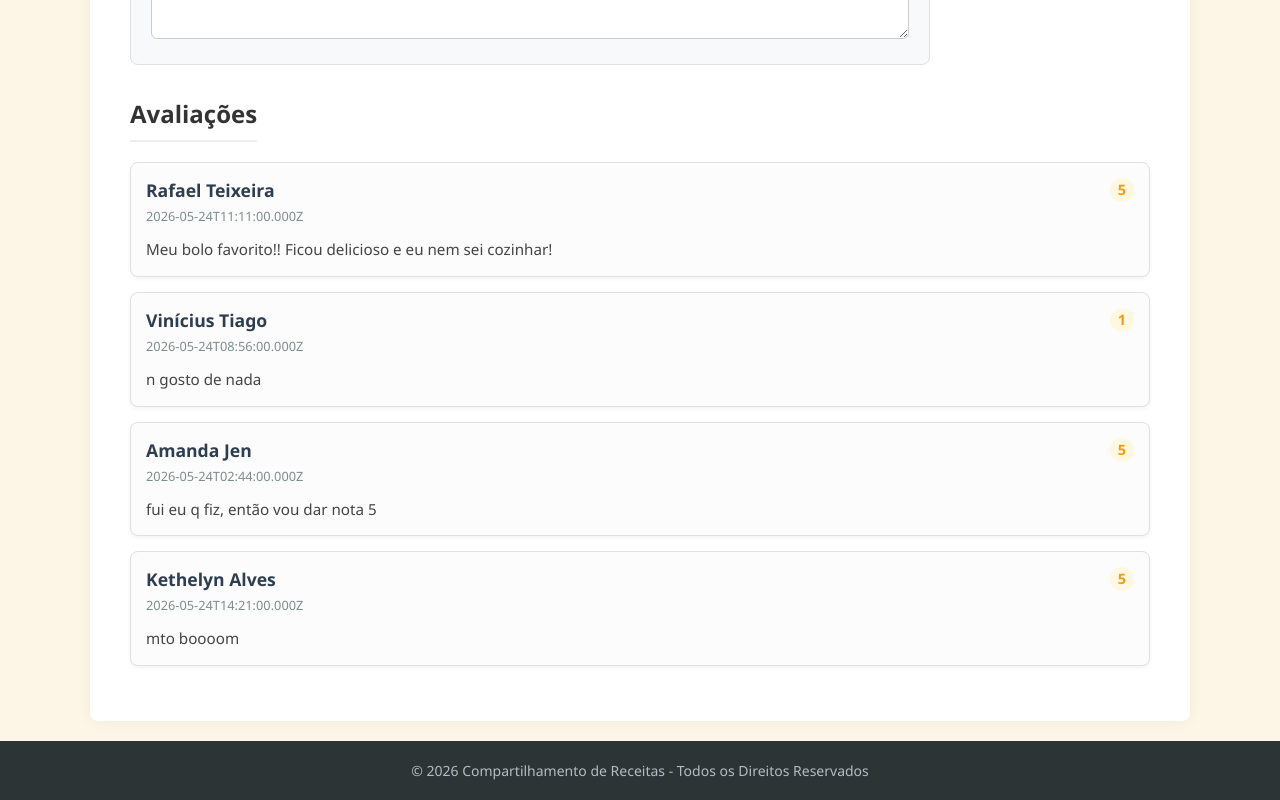
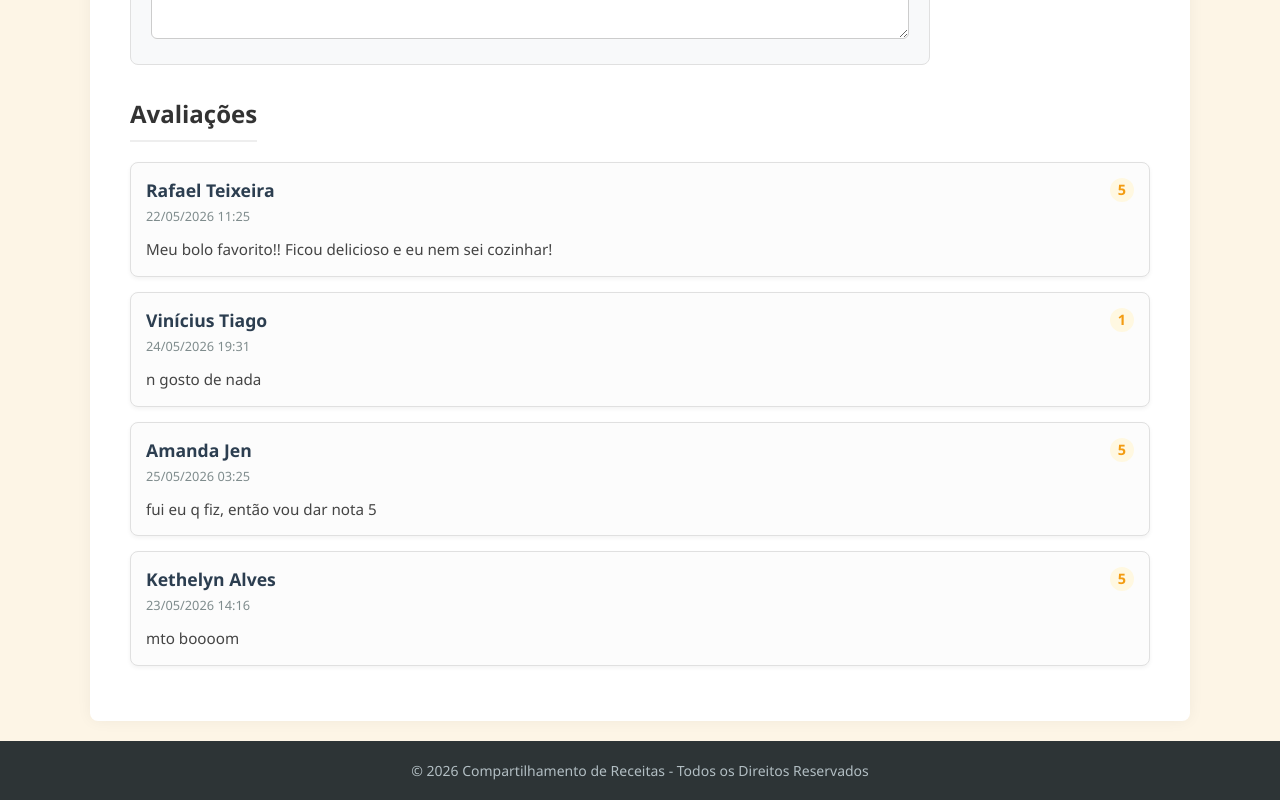
Before and after one commit to rafaeltpaulino/projeto-final-SPODWE2, a React (Create React App) app in the folder tudodebom/: page /receitas/1 in a window 1280 px wide. Shown: the part 1404-2204 px from the top of the page. Built offline with nearby package versions, Linux system fonts and the light colour scheme.

Commit message:
Refatorações e término da implementação da funcionalidade de editar avaliação.

```diff
--- a/tudodebom/package.json
+++ b/tudodebom/package.json
@@ -11,6 +11,7 @@
     "@testing-library/react": "^16.3.2",
     "@testing-library/user-event": "^13.5.0",
     "axios": "^1.16.1",
+    "date-fns": "^4.3.0",
     "react": "^19.2.5",
     "react-date-object": "^2.1.9",
     "react-dom": "^19.2.5",
--- a/tudodebom/public/api/avaliacoes.json
+++ b/tudodebom/public/api/avaliacoes.json
@@ -6,7 +6,7 @@
         "nome_usuario": "Rafael Teixeira",
         "nota": 5,
         "comentario": "Meu bolo favorito!! Ficou delicioso e eu nem sei cozinhar!",
-        "data_avaliacao": "2026-05-24T11:11:00.000Z"
+        "data_avaliacao": "22/05/2026 11:25"
     },
     {
         "id": 2,
@@ -15,7 +15,7 @@
         "nome_usuario": "Vinícius Tiago",
         "nota": 1,
         "comentario": "n gosto de nada",
-        "data_avaliacao": "2026-05-24T08:56:00.000Z"
+        "data_avaliacao": "24/05/2026 19:31"
     },
     {
         "id": 3,
@@ -24,7 +24,7 @@
         "nome_usuario": "Amanda Jen",
         "nota": 5,
         "comentario": "fui eu q fiz, então vou dar nota 5",
-        "data_avaliacao": "2026-05-24T02:44:00.000Z"
+        "data_avaliacao": "25/05/2026 03:25"
     },
     {
         "id": 4,
@@ -33,6 +33,6 @@
         "nome_usuario": "Kethelyn Alves",
         "nota": 5,
         "comentario": "mto boooom",
-        "data_avaliacao": "2026-05-24T14:21:00.000Z"
+        "data_avaliacao": "23/05/2026 14:16"
     }
 ]
--- a/tudodebom/src/App.js
+++ b/tudodebom/src/App.js
@@ -14,6 +14,7 @@ import Categorias from "./components/Categorias"
 import BuscaCategoria from "./components/BuscaCategoria";
 import ReceitaCompleta from "./components/ReceitaCompleta";
 import BuscaReceita from "./components/BuscaReceita";
+import { format } from 'date-fns';
 
 class App extends Component {
   state = {
@@ -39,7 +40,7 @@ class App extends Component {
       this.setState({ receitas });
       this.setState({ usuarios });
       this.setState({ categorias });
-      this.setState({avaliacoes});
+      this.setState({ avaliacoes });
     } catch (error) {
       console.log(error);
       document.querySelectorAll('.principal')[0].insertAdjacentHTML(
@@ -53,7 +54,7 @@ class App extends Component {
 
   handleAdicionarReceita = (receita) => {
     this.currentReceitaId++;
-    const receitas = [...this.state.receitas, {...receita, id: this.currentReceitaId}];
+    const receitas = [...this.state.receitas, { ...receita, id: this.currentReceitaId }];
     this.setState({ receitas });
   };
 
@@ -61,52 +62,52 @@ class App extends Component {
     const receitas = this.state.receitas.map((r) =>
       r.id === receita.id ? receita : r
     );
-    this.setState({receitas});
+    this.setState({ receitas });
   };
 
   handleExcluirReceita = (receitaId) => {
-    if (window.confirm('Deseja realmente excluir essa receita?')){
+    if (window.confirm('Deseja realmente excluir essa receita?')) {
       const receitas = this.state.receitas.filter((r) => r.id !== receitaId);
-      this.setState({receitas});
+      this.setState({ receitas });
     }
   };
 
   handleAdicionarUsuario = (usuario) => {
     this.currentUsuarioId++;
-    const usuarios = [...this.state.usuarios, {...usuario, id: this.currentUsuarioId}];
-    this.setState({usuarios});
+    const usuarios = [...this.state.usuarios, { ...usuario, id: this.currentUsuarioId }];
+    this.setState({ usuarios });
   };
 
   handleEditarUsuario = (usuario) => {
     const usuarios = this.state.usuarios.map((u) =>
       u.id === usuario.id ? usuario : u
     );
-    this.setState({usuarios});
+    this.setState({ usuarios });
   };
 
   handleExcluirUsuario = (usuarioId) => {
-    if(window.confirm('Deseja realmente excluir esse usuário?')){
+    if (window.confirm('Deseja realmente excluir esse usuário?')) {
       const usuarios = this.state.usuarios.filter((u) => u.id !== usuarioId);
-      this.setState({usuarios});
+      this.setState({ usuarios });
     }
   };
 
   handleAdicionarCategoria = (categoria) => {
     this.currentCategoriaId++;
-    const categorias = [...this.state.categorias, {...categoria, id: this.currentCategoriaId}];
-    this.setState({categorias});
+    const categorias = [...this.state.categorias, { ...categoria, id: this.currentCategoriaId }];
+    this.setState({ categorias });
   };
 
   handleEditarCategoria = (categoria) => {
     const categorias = this.state.categorias.map((c) =>
       c.id === categoria.id ? categoria : c
     );
-    this.setState({categorias});
+    this.setState({ categorias });
   };
 
   handleExcluirCategoria = (categoriaId) => {
     const categorias = this.state.categorias.filter((c) => c.id !== categoriaId);
-    this.setState({categorias});
+    this.setState({ categorias });
   };
 
   handleLogin = (email, senha) => {
@@ -116,11 +117,11 @@ class App extends Component {
 
     if(usuario) {
       sessionStorage.setItem('usuarioId', usuario.id);
-      this.setState({logado: true});
+      this.setState({ logado: true });
 
       return true;
     } else {
-      this.setState({logado: false});
+      this.setState({ logado: false });
 
       return false;
     }
@@ -129,8 +130,8 @@ class App extends Component {
   handleNovaAvaliacao = (idReceita, idUsuario, nota, comentario) => {
     const receita = this.state.receitas.find((r) => r.id === idReceita);
     const usuario = this.state.usuarios.find((u) => u.id === idUsuario);
-
-    const data = Date.now();
+    const data = new Date();
+    const dataFormatada = format(data, "dd/MM/yyyy HH:mm");
     this.currentAvaliacaoId++;
     const avaliacao = {
       id: this.currentAvaliacaoId,
@@ -139,19 +140,44 @@ class App extends Component {
       nome_usuario: usuario.nome,
       nota: nota,
       comentario: comentario,
-      data_avaliacao: data
+      data_avaliacao: dataFormatada
     };
 
     const qtdAvaliacoes = receita.quantidade_avaliacoes;
     const somatorioNotas = receita.nota_media * qtdAvaliacoes;
     const novaMedia = (somatorioNotas + nota) / (qtdAvaliacoes + 1);
-    const receitaAtualizada = {...receita, nota_media: novaMedia, quantidade_avaliacoes: qtdAvaliacoes + 1};
+    const receitaAtualizada = { ...receita, nota_media: novaMedia, quantidade_avaliacoes: qtdAvaliacoes + 1 };
 
     this.handleEditarReceita(receitaAtualizada);
 
+    console.log(this.state.receitas);
+    console.log(avaliacao);
+
     const avaliacoes = [...this.state.avaliacoes, avaliacao];
 
-    this.setState({avaliacoes});
+    this.setState({ avaliacoes });
+  };
+
+  handleEditarAvaliacao = (idReceita, avaliacao, novaNota, novoComentario) => {
+    const receita = this.state.receitas.find((r) => r.id === idReceita);
+    const data = new Date();
+    const dataFormatada = format(data, "dd/MM/yyyy HH:mm");
+    const avaliacaoAtualizada = { ...avaliacao, nota: novaNota, comentario: novoComentario, data_avaliacao: dataFormatada};
+    const avaliacoes = this.state.avaliacoes.map((a) =>
+      a.id === avaliacaoAtualizada.id ? avaliacaoAtualizada : a
+    );
+
+    this.setState({ avaliacoes });
+
+    if (novaNota !== avaliacao.nota) {
+      const diferencaNota = novaNota - avaliacao.nota;
+      const qtdAvaliacoes = receita.quantidade_avaliacoes;
+      const somatorioNotas = receita.nota_media * qtdAvaliacoes;
+      const novaMedia = (somatorioNotas + diferencaNota) / qtdAvaliacoes;
+      const receitaAtualizada = { ...receita, nota_media: novaMedia };
+
+      this.handleEditarReceita(receitaAtualizada);
+    }
   };
 
   render() {
@@ -168,11 +194,12 @@ class App extends Component {
             element={<BuscaReceita receitas={this.state.receitas}
               avaliacoes={this.state.avaliacoes}
               logado={this.state.logado}
-                                   handleNovaAvaliacao={this.handleNovaAvaliacao} />}
+              handleNovaAvaliacao={this.handleNovaAvaliacao}
+              handleEditarAvaliacao={this.handleEditarAvaliacao} />}
           />
           <Route
             path="/categorias"
-            element={<Categorias categorias={this.state.categorias}/>}
+            element={<Categorias categorias={this.state.categorias} />}
           />
           <Route
             path="/tabela_receitas"
--- a/tudodebom/src/components/Avaliacao.js
+++ b/tudodebom/src/components/Avaliacao.js
@@ -1,15 +1,39 @@
 import React, { useEffect, useState } from 'react';
-import {Link} from 'react-router-dom';
+import { Link } from 'react-router-dom';
 
 const Avaliacao = (props) => {
-    const [nota, setNota] = useState(null);
+    const [nota, setNota] = useState('');
     const [comentario, setComentario] = useState('');
+    const [edicao, setEdicao] = useState(false);
+
+    useEffect(() => {
+        console.log(nota);
+        console.log(props.possuiAvaliacao);
+    }, [nota]);
+
+    useEffect(() => {
+        console.log(comentario);
+    }, [comentario]);
+
+    useEffect(() => {
+        if(props.possuiAvaliacao) {
+            setNota(props.possuiAvaliacao.nota);
+            setComentario(props.possuiAvaliacao.comentario);
+        }
+    }, [edicao]);
 
     const handleAvaliacaoForm = (e) => {
         e.preventDefault();
         const usuarioId = sessionStorage.getItem('usuarioId');
 
-        props.handleNovaAvaliacao(props.idReceita, Number(usuarioId), Number(nota), comentario);
+        if(!props.possuiAvaliacao) {
+            props.handleNovaAvaliacao(props.idReceita, Number(usuarioId), Number(nota), comentario);
+            alert('Avaliação enviada com sucesso!');
+        } else {
+            props.handleEditarAvaliacao(props.idReceita, props.possuiAvaliacao, nota, comentario);
+            alert('Avaliação editada com sucesso!');
+            setEdicao(false);
+        }
     };
 
     return (
@@ -25,9 +49,9 @@ const Avaliacao = (props) => {
                         </div>
 
                         <div className="grupo-form comentario-form">
-                        <label htmlFor="comentarioReceita">Comentário</label>
-                            <Link to='/login' style={{textDecoration: 'underline'}}>
-                                <textarea id="comentarioReceita" rows="3" value='Entre para avaliar a receita.' style={{cursor: 'pointer'}} readOnly />
+                            <label htmlFor="comentarioReceita">Comentário</label>
+                            <Link to='/login' style={{ textDecoration: 'underline' }}>
+                                <textarea id="comentarioReceita" rows="3" value='Entre para avaliar a receita.' style={{ cursor: 'pointer' }} readOnly />
                             </Link>
                         </div>
                     </form>
@@ -57,17 +81,26 @@ const Avaliacao = (props) => {
                     <form onSubmit={handleAvaliacaoForm}>
                         <div className="grupo-form">
                             <label htmlFor="notaReceita">Nota (1 a 5)</label>
-                            <input type="number" id="notaReceita" min="1" max="5" placeholder="5" value={props.possuiAvaliacao.nota} required onChange={(e) => setNota(e.target.value)} />
+                            <input type="number" id="notaReceita" min="1" max="5" placeholder="5" value={!edicao ? props.possuiAvaliacao.nota : nota} required onChange={(e) => setNota(e.target.value)} disabled={edicao ? false : true} />
                         </div>
 
                         <div className="grupo-form comentario-form">
                             <label htmlFor="comentarioReceita">Comentário</label>
-                            <textarea id="comentarioReceita" rows="3" placeholder="O que você achou desta receita?" value={props.possuiAvaliacao.comentario} required onChange={(e) => setComentario(e.target.value)} />
+                            <textarea id="comentarioReceita" rows="3" placeholder="O que você achou desta receita?" value={!edicao ? props.possuiAvaliacao.comentario : comentario} required onChange={(e) => setComentario(e.target.value)} disabled={edicao ? false : true} />
                         </div>
 
-                        <button type="submit" className="btn-enviar-avaliacao">
+                        {!edicao ? (<button type="button" className="btn-enviar-avaliacao" onClick={() => setEdicao(true)}>
                             Editar Avaliação
-                        </button>
+                        </button>) : (
+                            <>
+                                <button type="submit" className="btn-enviar-avaliacao">
+                                    Enviar Avaliação
+                                </button>
+                                <button type="button" className="btn-enviar-avaliacao" onClick={() => setEdicao(false)}>
+                                    Cancelar
+                                </button>
+                            </>
+                        )}
                     </form>
                 </div>
             )}
--- a/tudodebom/src/components/BuscaReceita.js
+++ b/tudodebom/src/components/BuscaReceita.js
@@ -7,7 +7,11 @@ const BuscaReceita = (props) => {
     const {receitaId} = useParams();
     const receita = props.receitas.find((receita) => receita.id === Number(receitaId));
 
-    return receita ? <ReceitaCompleta receita={receita} avaliacoes={props.avaliacoes} logado={props.logado} handleNovaAvaliacao={props.handleNovaAvaliacao} /> : <NotFound />
+    return receita ? <ReceitaCompleta receita={receita}
+                                      avaliacoes={props.avaliacoes}
+                                      logado={props.logado}
+                                      handleNovaAvaliacao={props.handleNovaAvaliacao}
+                                      handleEditarAvaliacao={props.handleEditarAvaliacao} /> : <NotFound />
 };
 
 export default BuscaReceita;
```
Also changed, not shown: tudodebom/public/api/usuarios.json (+7 -0 lines), tudodebom/src/components/ReceitaCompleta.js (+9 -2 lines), 1 other file (tests, documents, lock files or other folders). Lines whose indentation alone changed are shown as unchanged.
